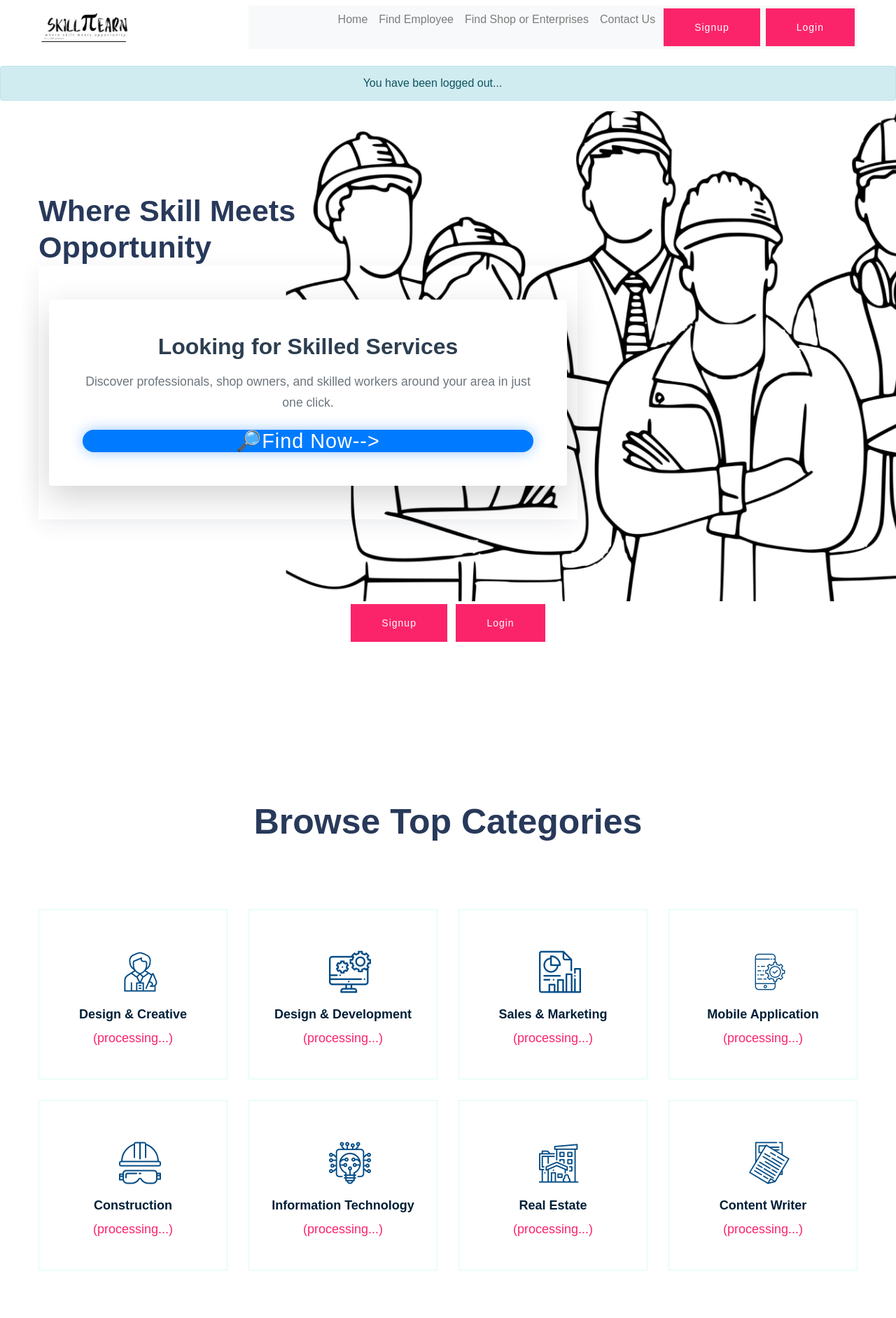
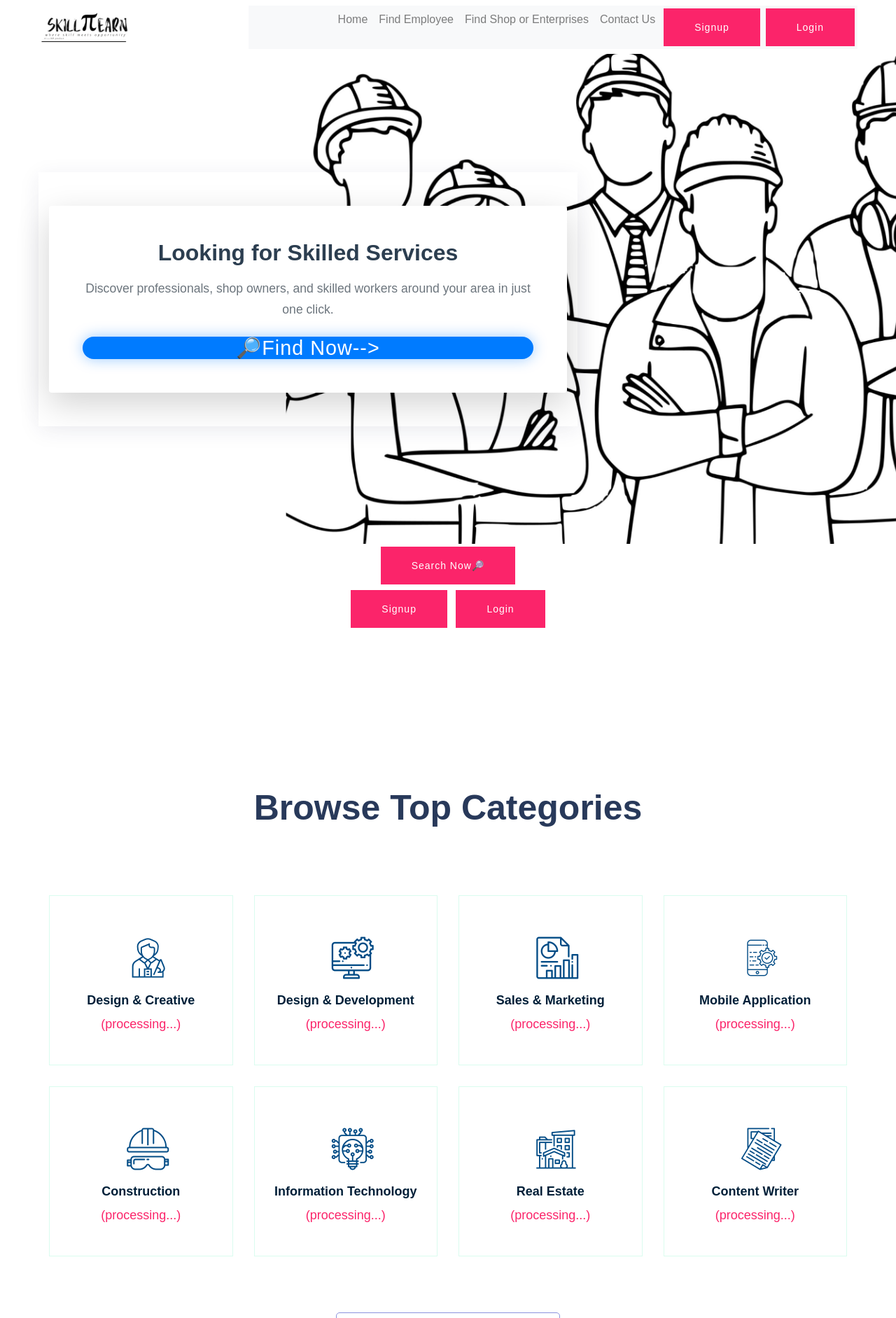
Before and after one commit to abhinandh333/skill-pi-earn, a Django app: page / in a window 1280 px wide. Shown: the top 1883 px of the page at 70% size. Run offline with Django 5.2, Linux system fonts and the light colour scheme; some libraries are stand-ins or nearby versions; some web fonts are replaced.

Commit message:
Your commit message here

```diff
--- a/website/forms.py
+++ b/website/forms.py
@@ -178,4 +178,14 @@ from .models import Review
 class ReviewForm(forms.ModelForm):
     class Meta:
         model = Review
-        fields = ['reviewer_name', 'rating', 'comment']
+        fields = ['rating', 'comment']
+        widgets = {
+            'rating': forms.NumberInput(attrs={
+                'min': '0',
+                'max': '5',
+                'step': '0.5',
+                'class': 'form-control',
+                'placeholder': 'Rate out of 5',
+            }),
+            'comment': forms.Textarea(attrs={'class': 'form-control'}),
+        }
--- a/website/templates/home.html
+++ b/website/templates/home.html
@@ -146,7 +146,7 @@
                         <div class="row">
                             <div class="col-xl-6 col-lg-9 col-md-10">
                                 <div class="hero__caption">
-                                    <h1 style="font-size: 2.7rem; margin: 0;">Where Skill Meets Opportunity</h1>
+                                   <!-- <h1 style="font-size: 2.7rem; margin: 0;">Where Skill Meets Opportunity</h1> -->
                                     <!-- <h1 style="font-size: 3.0rem; margin: 0;">The Perfect Fit Starts Here.</h1> -->
                                 </div>
                             </div>
@@ -202,6 +202,7 @@
             </div>
         </div>
         <!-- slider Area End-->
+        <center> <a class="btn btn-outline-primary btn-sm m-1" href="{% url 'search_employees' %}">Search Now🔎</a></center>
 
         <center>  <a class="btn btn-outline-primary btn-sm m-1" href="{% url 'signup' %}">Signup</a>
               <a class="btn btn-primary btn-sm m-1" href="{% url 'login' %}">Login</a>  </center>
@@ -209,6 +210,24 @@
             <!-- Our Services Start -->
         <div class="our-services section-pad-t30">
             <div class="container">
+
+
+<div class="slider-area ">
+            <!-- Mobile Menu -->
+            <div class="slider-active">
+               <!-- <div class="single-slider slider-height d-flex align-items-center" data-background="{% static 'website/img/hero/h1_hero.jpg' %}"> -->
+                    <div class="container">
+                        <div class="row">
+                            <div class="col-xl-6 col-lg-9 col-md-10">
+                                <div class="hero__caption">
+                                    <h1 style="font-size: 2.7rem; margin: 0;"></h1>
+                                    <!-- <h1 style="font-size: 3.0rem; margin: 0;">The Perfect Fit Starts Here.</h1> -->
+                                </div>
+                            </div>
+                        </div>
+
+
+
                 <!-- Section Tittle -->
                 <div class="row">
                     <div class="col-lg-12">
@@ -327,7 +346,8 @@
                     <div class="col-xl-10">
                         <div class="cv-caption text-center">
                             <h1 class="pera1">Skill π Earn</h1>
-                            <p class="pera2"> Where Real Skills Meet Real Opportunity – The Perfect Fit Starts Here. </p>
+                            <p class="pera2"> Where Skill Meets Opportunity </p>
+                            <h1 class="pera1">a MA Product</h1>
                             <a href="https://www.youtube.com/playlist?list=PLFhbPt_nHHPcB-LG1B-QNGz7184bYyyes" class="border-btn2 border-btn4" target="_blank" rel="noopener noreferrer"> For More Details Visit MA </a>
                         </div>
                     </div>
--- a/website/templates/submit_review.html
+++ b/website/templates/submit_review.html
@@ -13,10 +13,7 @@
     <form method="post" class="space-y-5">
       {% csrf_token %}
 
-      <div>
-        <label class="block mb-1 font-medium text-gray-700">Your Name</label>
-        {{ form.reviewer_name|add_class:"w-full px-4 py-2 border rounded-lg focus:ring focus:outline-none" }}
-      </div>
+
 
       <div>
         <label class="block mb-1 font-medium text-gray-700">Rating (out of 5)</label>
--- a/website/urls.py
+++ b/website/urls.py
@@ -29,6 +29,7 @@ urlpatterns = [
     path('profile/<int:user_id>/', views.profile_detail, name='profile_detail'),
     path('review/<int:user_id>/', views.submit_review, name='submit_review'),
     path('job_listing/', views.job_listing, name='job_listing'),
+    path('logout/', LogoutView.as_view(next_page='/?logged_out=1'), name='logout'),
 
 
 ]
--- a/website/views.py
+++ b/website/views.py
@@ -19,8 +19,10 @@ from .forms import ProfileEditForm
 # Create your views here.from django.shortcuts import render
 
 def home(request):
-    messages.info(request, "You have been logged out.")
+    if request.GET.get('logged_out'):
+        messages.info(request, "You have been logged out.")
     return render(request, 'home.html')
+
 
 
 def contact(request):
```
Also changed, not shown: website/models.py (+9 -3 lines), website/templates/dashboard.html (+16 -3 lines), db.sqlite3.
